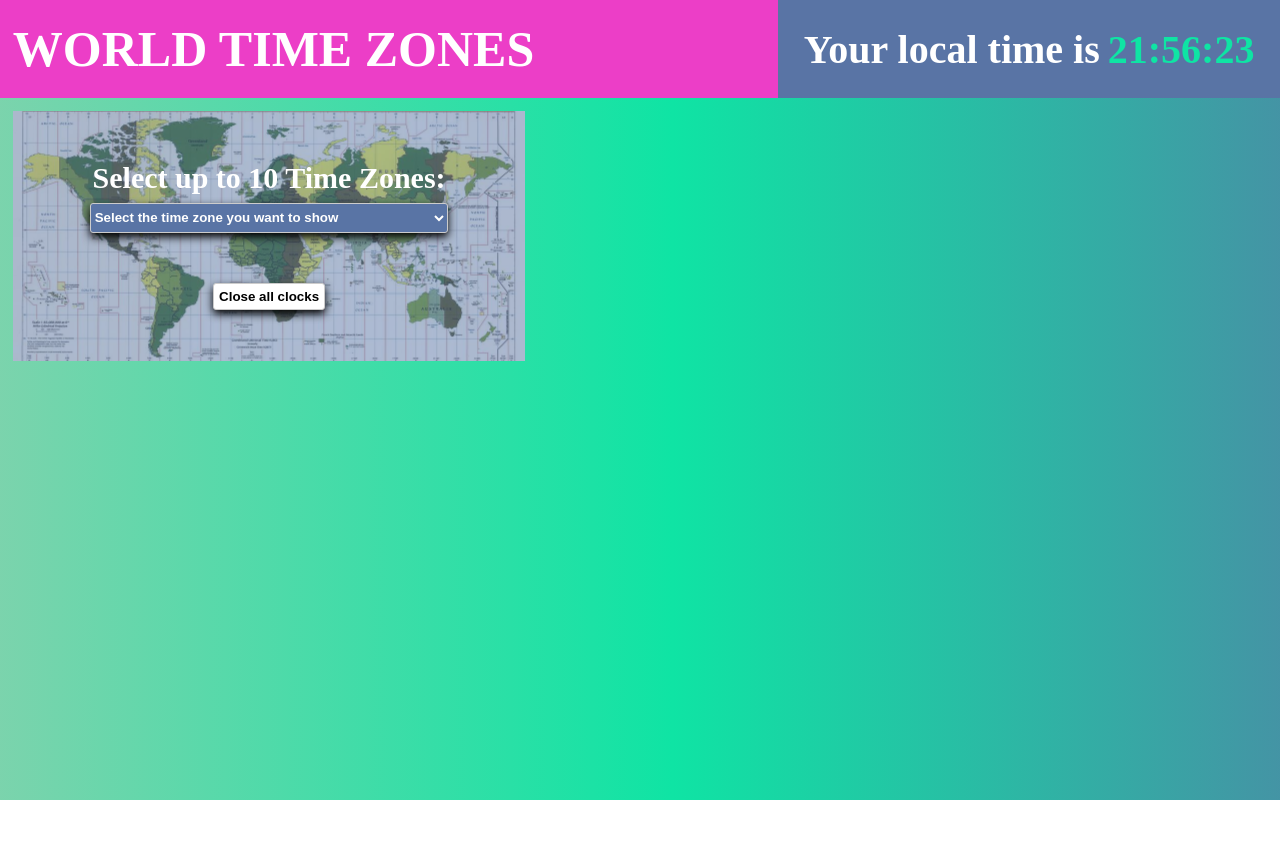
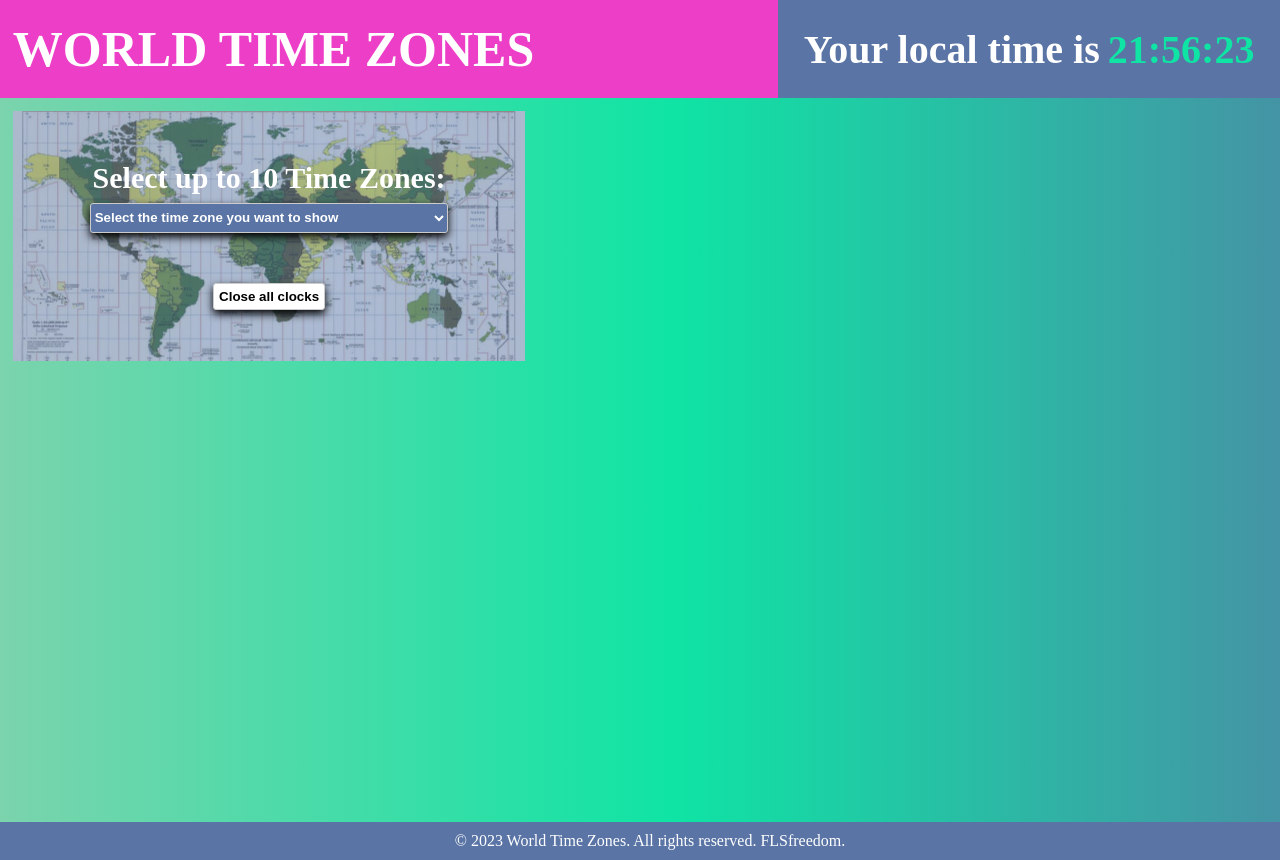
Before and after one commit to FLSfreedom/world-time-zones, a React (Vite) app: page / in a window 1280 px wide. Before the commit the page ends 800 px from the top, so only its background shows below. Built offline with nearby package versions, Linux system fonts and the light colour scheme.

Commit message:
adding a footer component

```diff
--- a/index.html
+++ b/index.html
@@ -7,7 +7,7 @@
     <title>World Time Zones</title>
   </head>
   <body>
-    <div id="root"></div>
+    <div id="root" style="position: relative; padding-bottom: 60px; min-height: 100vh"></div>
     <script type="module" src="/src/main.jsx"></script>
   </body>
 </html>
--- a/src/App.jsx
+++ b/src/App.jsx
@@ -1,6 +1,7 @@
 import './App.css'
 import NavBar from './components/NavBar/NavBar'
 import ClockTimeZone from './components/ClockTimeZone/ClockTimeZone'
+import Footer from './components/Footer/Footer';
 
 function App() {
 
@@ -8,6 +9,7 @@ function App() {
     <>
       <NavBar />
       <ClockTimeZone />
+      <Footer />
     </>
   );
 }
--- a/src/components/Clock/Clock.css
+++ b/src/components/Clock/Clock.css
@@ -5,6 +5,8 @@
 .styleForElementsInCardDiv {
     display: flex;
     flex-direction: column;
+    justify-content: space-between;
+    width: 100%;
 }
 
 .styleForElementsInCardDiv button {
--- /dev/null
+++ b/src/components/Footer/Footer.css
@@ -0,0 +1,9 @@
+.footerDiv {
+    background-color: rgb(89, 116, 165);
+    color: white;
+    padding: 10px;
+    text-align: center;
+    position: absolute;
+    bottom: 0px;
+    width: 100%;
+  }
--- /dev/null
+++ b/src/components/Footer/Footer.jsx
@@ -0,0 +1,12 @@
+import React from 'react';
+import './Footer.css';
+
+const Footer = () => {
+  return (
+    <div className="footerDiv">
+      <p>&copy; 2023 World Time Zones. All rights reserved. FLSfreedom.</p>
+    </div>
+  );
+};
+
+export default Footer;
--- a/src/components/NavBar/NavBar.css
+++ b/src/components/NavBar/NavBar.css
@@ -29,6 +29,12 @@
     color: rgb(15, 228, 164);
 }
 
+@media screen and (min-width: 613px) and (max-width: 625px) {
+    .localClockInNavBar {
+        padding: 0% 0% 0% 2%;
+    }
+  }
+
 @media screen and (max-width: 470px) {
     .localClockInNavBar {
         flex-direction: column;
--- a/src/components/WorldClocksOptions/WorldClocksOptions.css
+++ b/src/components/WorldClocksOptions/WorldClocksOptions.css
@@ -62,6 +62,7 @@ button:active {
 }
 
 .clocksCards {
+  display: flex;
   font-weight: bold;
   font-family: monospace;
   border: 1px solid #ccc;
```
